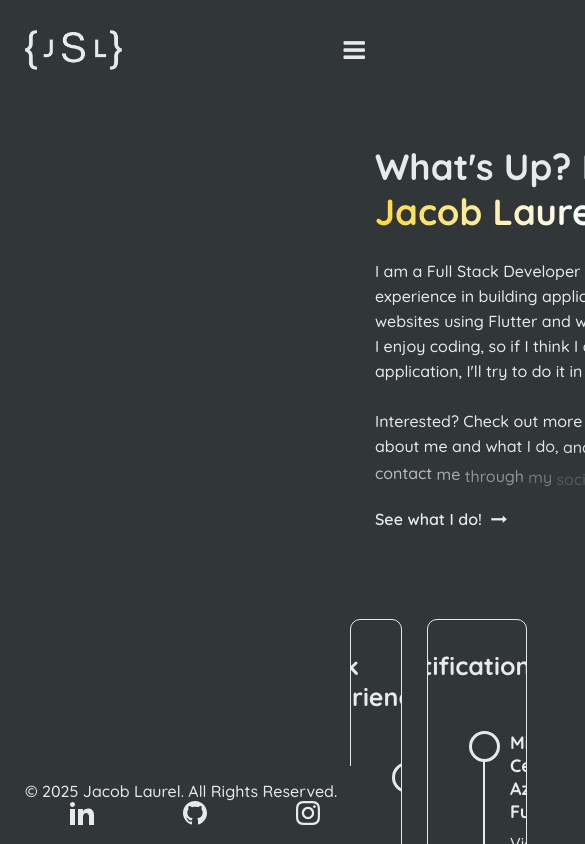
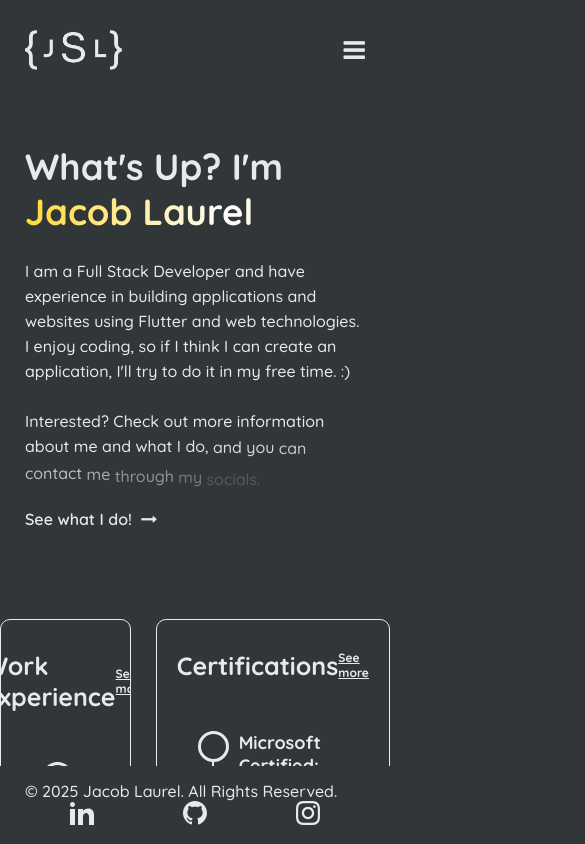
Before and after one commit to bocyej/portfolio, a React (Vite) app: page / in a window 390 px wide. Shown: the top 844 px of the page, 585 px wide, since content can reach past the window. Built offline with nearby package versions, Linux system fonts and the light colour scheme.

Commit message:
remove main padding

```diff
--- a/src/index.css
+++ b/src/index.css
@@ -150,6 +150,10 @@ body.light-mode .underline::after {
 }
 
 @media only screen and (max-width: 430px) {
+  main{
+    padding: 0;
+  }
+
   .no-scroll {
     height: 100vh;
     height: 100dvh;
```
